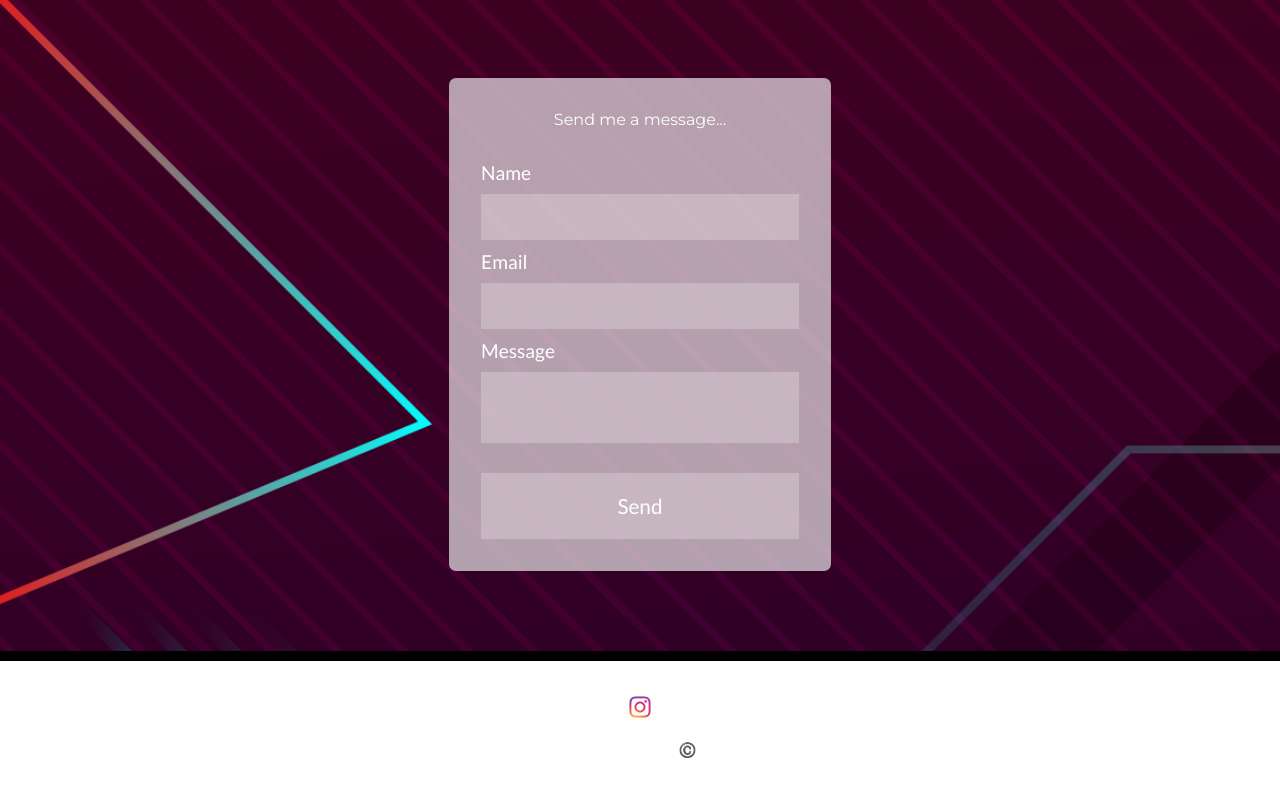
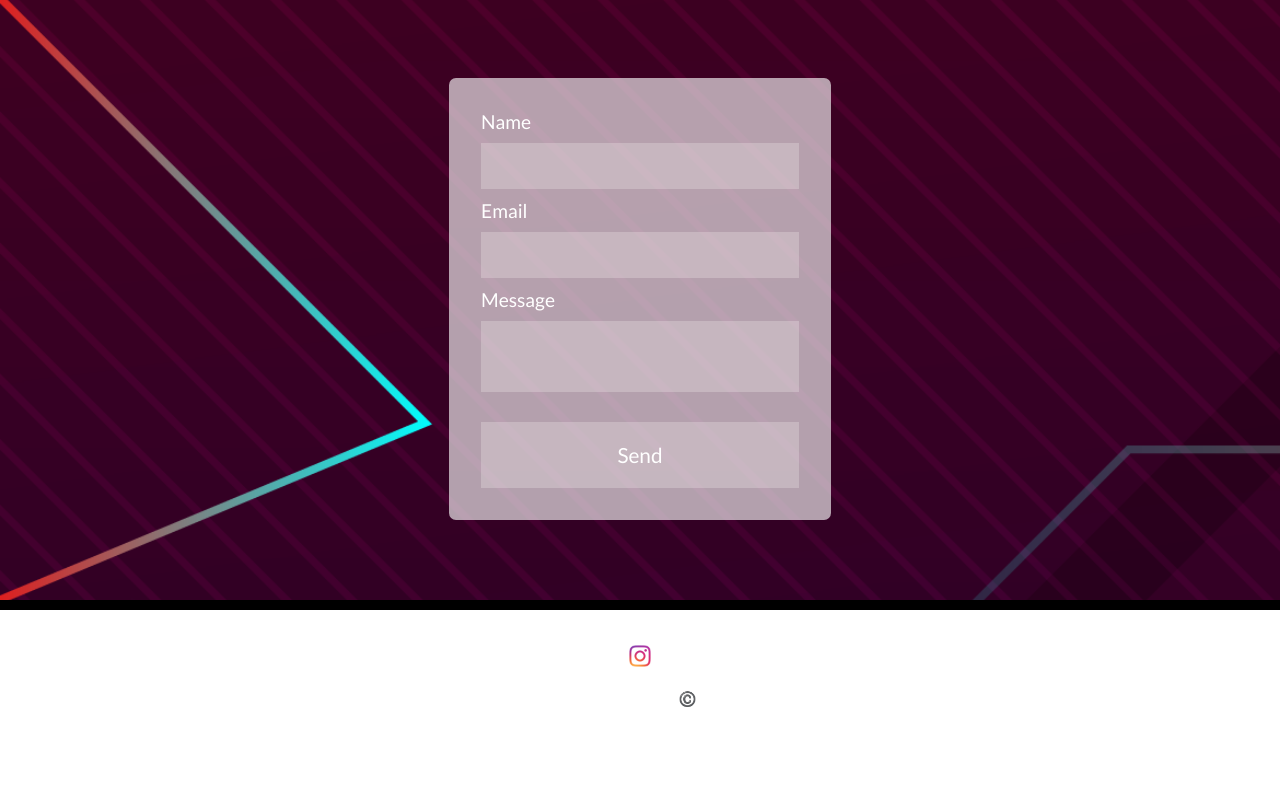
Before and after one commit to kosmiadis/PersonalPortfolio, a plain HTML site: page index.html in a window 1280 px wide. Shown: the part 2217-3006 px from the top of the page. After the commit the page ends 2955 px from the top, so only its background shows below. Drawn offline with nearby package versions, Linux system fonts and the light colour scheme.

```diff
--- a/index.html
+++ b/index.html
@@ -98,7 +98,6 @@
     <div class="contact">
 
         <div class="contact-methods">
-            <p>Send me a message...</p>
             <form id="contact-form">
                 <label>Name</label>
                 <input type="text" name="user_name" id="name" required>
--- a/style/layout/contact.scss
+++ b/style/layout/contact.scss
@@ -6,12 +6,12 @@ div.contact {
     justify-content: center;
     align-items: center;
     border-bottom: 10px solid black;
+
     div.contact-methods {
         z-index: 10;
         * {
             font-family: 'Lato';
         }
-        width: 70%;
         //background-color: white;
         background-color: rgba(255, 255, 255, 0.626);
         display: flex;
```
Also changed, not shown: style/layout/contact.css, style/layout/contact.min.css, style/style.css, style/style.min.css.
